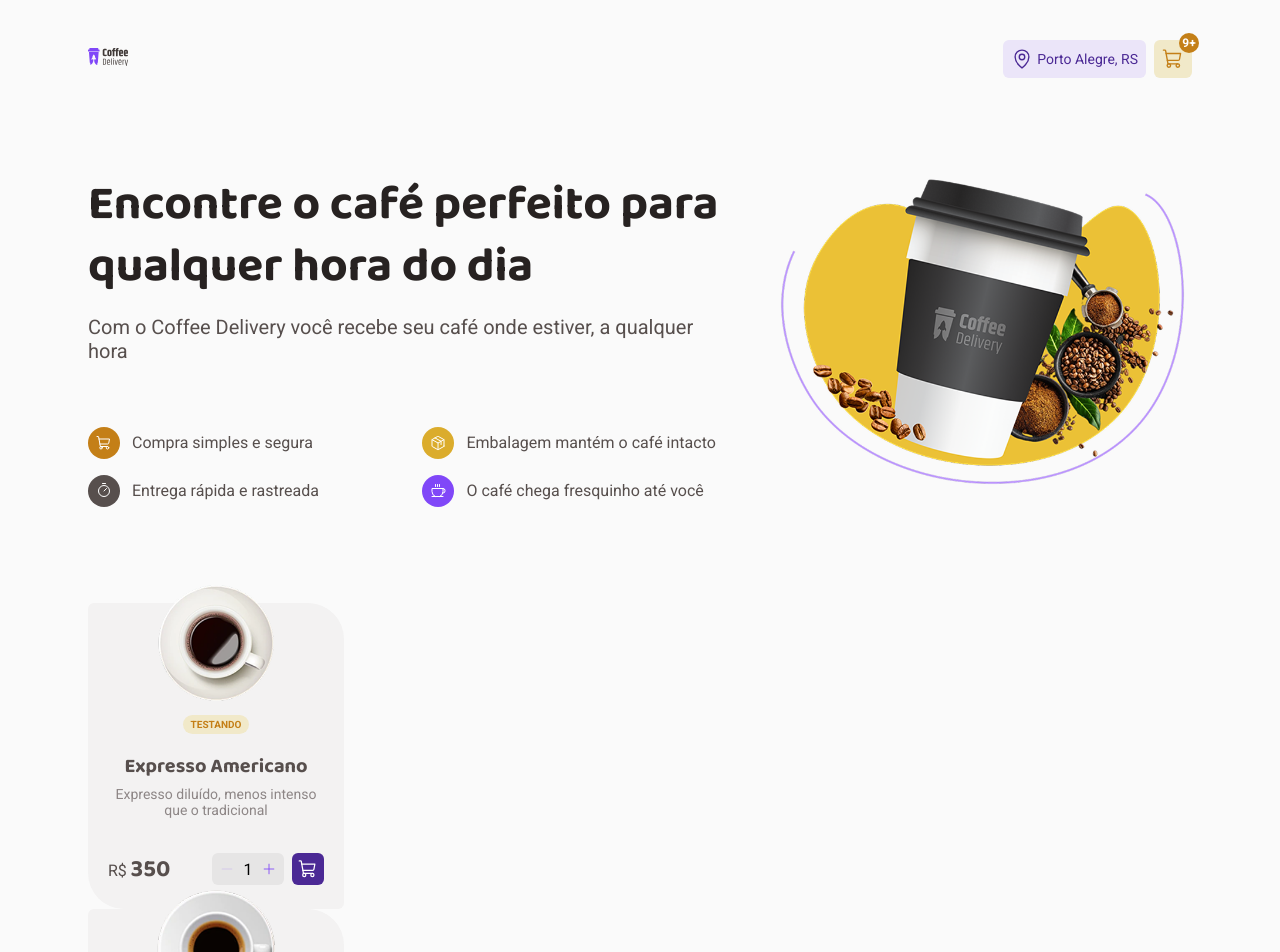
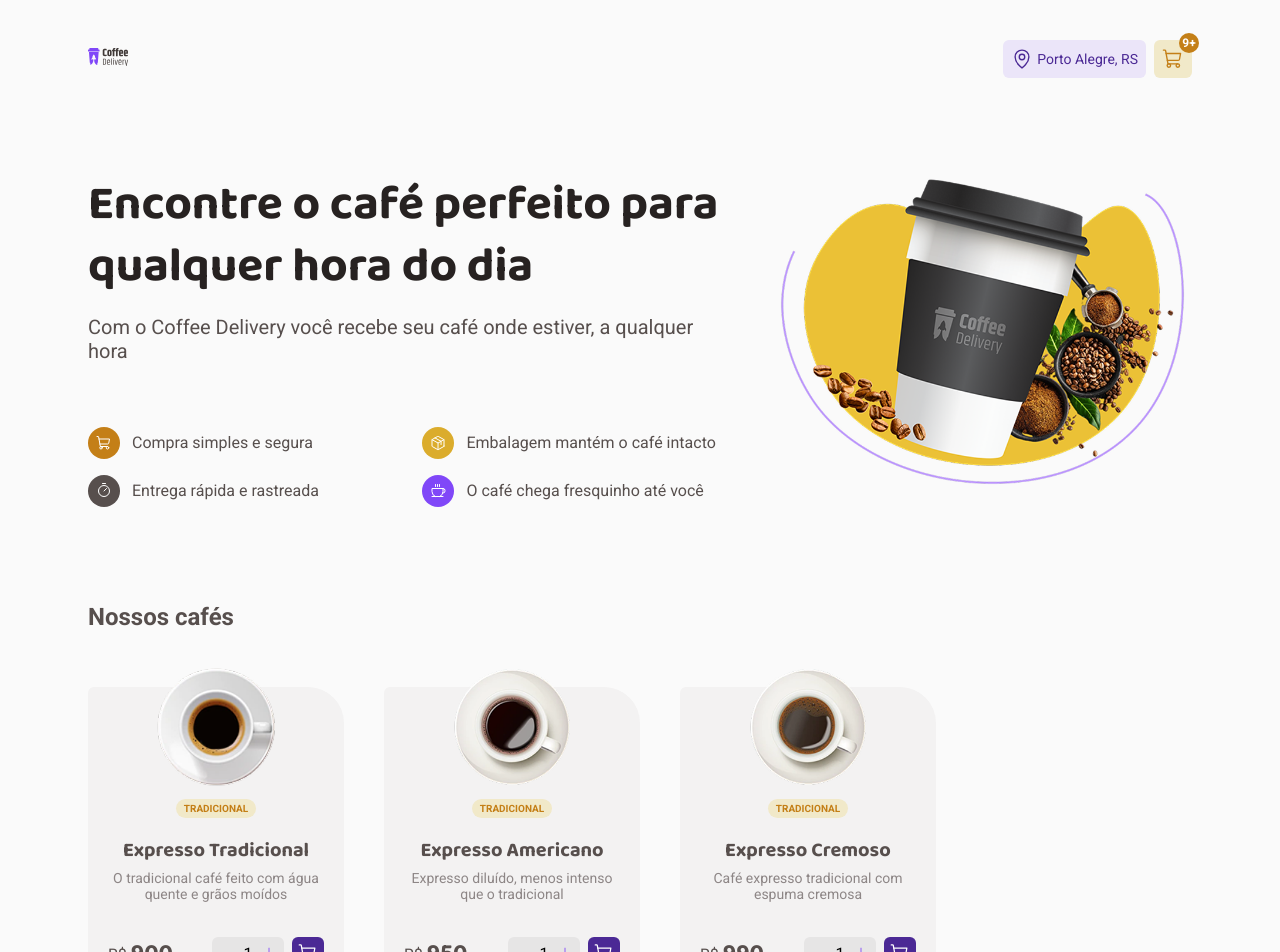
Before and after one commit to renandf/rocketseat-challenge-2-coffee-delivery, a React (Vite) app: page / in a window 1280 px wide. Shown: the top 952 px of the page. Built offline with nearby package versions, Linux system fonts and the light colour scheme.

Commit message:
feat: :construction: Add content (coffees) to Home (WIP)

```diff
--- /dev/null
+++ b/src/pages/Home/coffees.ts
@@ -0,0 +1,35 @@
+import americano from '../../assets/americano.png'
+import arabe from '../../assets/arabe.png'
+import expresso from '../../assets/expresso.png'
+// import cafeComLeite from '../../assets/cafe-com-leite.png'
+// import cafeGelado from '../../assets/cafe-gelado.png'
+
+export const coffees = [
+  {
+    id: 'expresso',
+    image: expresso,
+    imageAlt: '',
+    tags: ['Tradicional'],
+    title: 'Expresso Tradicional',
+    description: 'O tradicional café feito com água quente e grãos moídos',
+    price: 900,
+  },
+  {
+    id: 'americano',
+    image: americano,
+    imageAlt: '',
+    tags: ['Tradicional'],
+    title: 'Expresso Americano',
+    description: 'Expresso diluído, menos intenso que o tradicional',
+    price: 950,
+  },
+  {
+    id: 'arabe',
+    image: arabe,
+    imageAlt: '',
+    tags: ['Tradicional'],
+    title: 'Expresso Cremoso',
+    description: 'Café expresso tradicional com espuma cremosa',
+    price: 990,
+  }
+]
--- a/src/pages/Home/index.tsx
+++ b/src/pages/Home/index.tsx
@@ -1,20 +1,30 @@
-import americano from '../../assets/americano.png'
 import { CoffeeCard } from '../../components/CoffeeCard'
+import { coffees } from './coffees.ts'
 import { Hero } from './Hero'
+import { CoffeesContainer } from './styles.ts'
 
 export function Home() {
   return (
     <>
       <Hero />
-      <CoffeeCard
-        image={americano}
-        imageAlt=''
-        tags={['testando']}
-        title='Expresso Americano'
-        description='Expresso diluído, menos intenso que o tradicional'
-        price={350}
-      />
-      <CoffeeCard tags={['café', 'expresso', 'tradicional', 'leite', 'example']} />
+
+      <h2>Nossos cafés</h2>
+
+      <CoffeesContainer>
+        {coffees.map(coffee => {
+          return (
+            <CoffeeCard
+              key={coffee.id}
+              image={coffee.image}
+              imageAlt={coffee.imageAlt}
+              tags={coffee.tags}
+              title={coffee.title}
+              description={coffee.description}
+              price={coffee.price}
+            />
+          )
+        })}
+      </CoffeesContainer>
     </>
   )
 }
--- /dev/null
+++ b/src/pages/Home/styles.ts
@@ -0,0 +1,12 @@
+import styled from 'styled-components'
+
+export const CoffeesContainer = styled.main`
+  margin-block: 3.5rem;
+  display: flex;
+  flex-wrap: wrap;
+  gap: 2rem 2.5rem;
+
+  @media (max-width: 942px) {
+    justify-content: center;
+  }
+`
```
